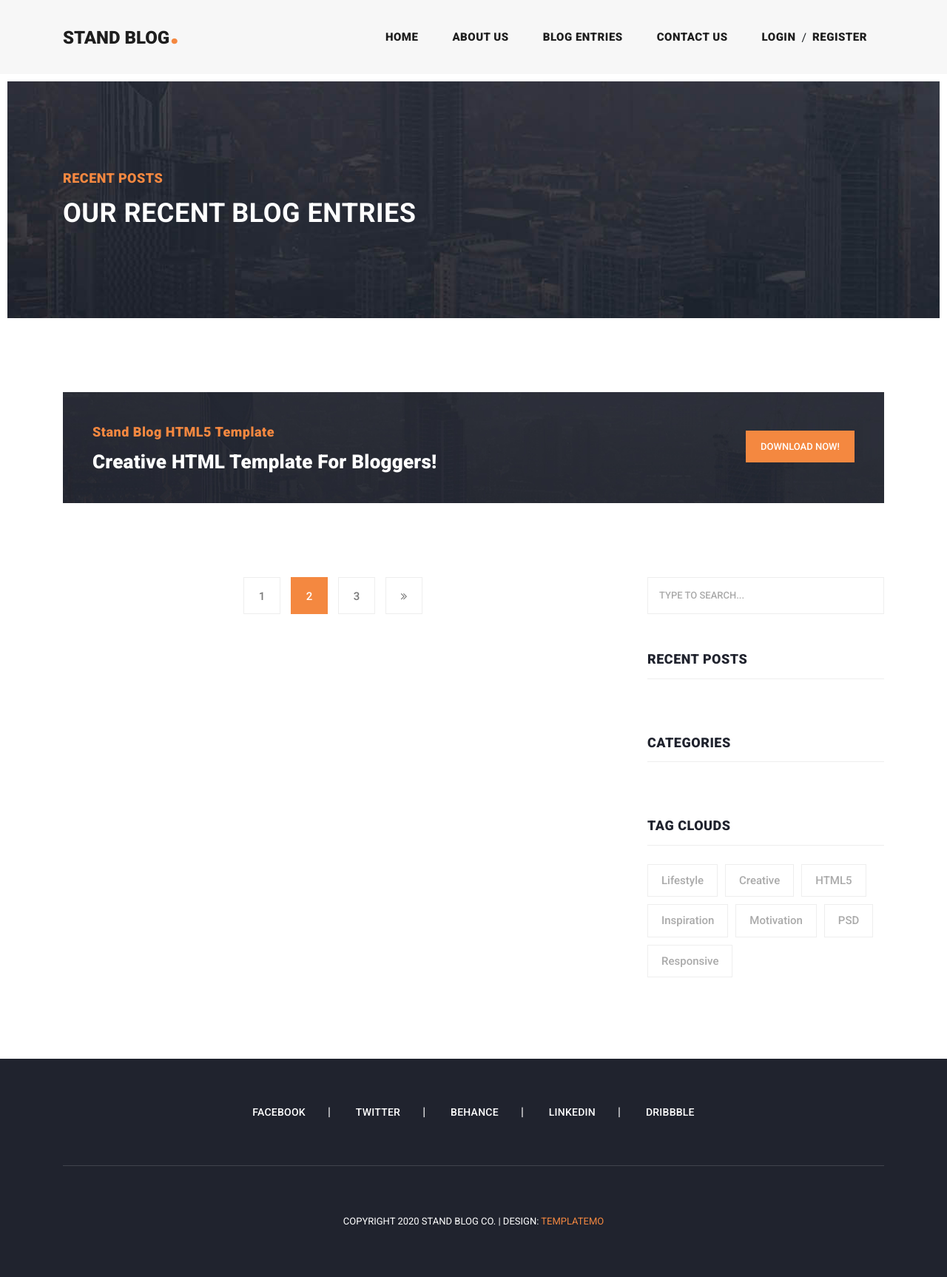
After one commit to arigeram1/standBlog, a Django app: template article_app/templates/article_app/category_detail.html in a window 1280 px wide. The commit adds this page. Shown: the whole page at 74% size. Run offline with Django 5.2, Linux system fonts and the light colour scheme; the template is opened without the code that fills it, so the values that code supplies are empty; some libraries are stand-ins or nearby versions.

Commit message:
fetch articles related with categories and define related name for relation fields in article model

```diff
--- a/article_app/models.py
+++ b/article_app/models.py
@@ -17,10 +17,9 @@
 
 class Article(models.Model):
 
+    category = models.ManyToManyField(Category , related_name='articles')
 
-    category = models.ManyToManyField(Category)
-
-    author = models.ForeignKey(User,on_delete=models.CASCADE)
+    author = models.ForeignKey(User,on_delete=models.CASCADE , related_name='articles')
 
     title = models.CharField(max_length=70)
 
--- /dev/null
+++ b/article_app/templates/article_app/category_detail.html
@@ -0,0 +1,103 @@
+{% extends 'base.html' %}
+{% load static %}
+
+{% block title %}
+	category detail
+{% endblock %}
+
+    {% block content %}
+    	<!-- Page Content -->
+    <!-- Banner Starts Here -->
+    <div class="heading-page header-text">
+      <section class="page-heading">
+        <div class="container">
+          <div class="row">
+            <div class="col-lg-12">
+              <div class="text-content">
+                <h4>Recent Posts</h4>
+                <h2>Our Recent Blog Entries</h2>
+              </div>
+            </div>
+          </div>
+        </div>
+      </section>
+    </div>
+
+    <!-- Banner Ends Here -->
+
+    <section class="call-to-action">
+      <div class="container">
+        <div class="row">
+          <div class="col-lg-12">
+            <div class="main-content">
+              <div class="row">
+                <div class="col-lg-8">
+                  <span>Stand Blog HTML5 Template</span>
+                  <h4>Creative HTML Template For Bloggers!</h4>
+                </div>
+                <div class="col-lg-4">
+                  <div class="main-button">
+                    <a href="https://templatemo.com/tm-551-stand-blog" target="_parent">Download Now!</a>
+                  </div>
+                </div>
+              </div>
+            </div>
+          </div>
+        </div>
+      </div>
+    </section>
+
+
+    <section class="blog-posts grid-system">
+      <div class="container">
+        <div class="row">
+          <div class="col-lg-8">
+            <div class="all-blog-posts">
+              <div class="row">
+                {% for article in articles %}
+                    <div class="col-lg-6">
+                  <div class="blog-post">
+                    <div class="blog-thumb">
+                      <img src="{{ article.image.url }}" alt="">
+                    </div>
+                    <div class="down-content">
+                      <span>{{ article.category.first.title }}</span>
+                      <a href="post-details.html"><h4>{{ article.title }}</h4></a>
+                      <ul class="post-info">
+                        <li><a href="#">{{ article.author }}</a></li>
+                        <li><a href="#">{{ article.created }}</a></li>
+                        <li><a href="#">12 Comments</a></li>
+                      </ul>
+                      <p>{{ article.body|slice:":120" }}</p>
+                      <div class="post-options">
+                        <div class="row">
+                          <div class="col-lg-12">
+                            <ul class="post-tags">
+                              <li><i class="fa fa-tags"></i></li>
+                              <li><a href="#">Best Templates</a>,</li>
+                              <li><a href="#">TemplateMo</a></li>
+                            </ul>
+                          </div>
+                        </div>
+                      </div>
+                    </div>
+                  </div>
+                </div>
+                  {% endfor %}
+                <div class="col-lg-12">
+                  <ul class="page-numbers">
+                    <li><a href="#">1</a></li>
+                    <li class="active"><a href="#">2</a></li>
+                    <li><a href="#">3</a></li>
+                    <li><a href="#"><i class="fa fa-angle-double-right"></i></a></li>
+                  </ul>
+                </div>
+              </div>
+            </div>
+          </div>
+          {% include 'include/sidebar.html' %}
+        </div>
+      </div>
+    </section>
+
+    {% endblock %}
--- a/article_app/urls.py
+++ b/article_app/urls.py
@@ -8,5 +8,6 @@
 
     path('detail/<slug:slug>',views.articleDetailView , name='detail'),
     path('list',views.articleListView, name='article_list'),
+    path('category/<int:pk>', views.articleByCatView , name='category_detail')
 
 ]
--- a/context_processors/context_processors.py
+++ b/context_processors/context_processors.py
@@ -1,10 +1,13 @@
 
 from article_app.models import Article
 
+from article_app.models import Category
 
 
 def recent_articles(request):
 
     recent_articles = Article.objects.all().order_by('-created')[:3]
 
-    return {'recent_articles':recent_articles}
+    categories = Category.objects.all()
+
+    return {'recent_articles':recent_articles,'categories':categories}
--- a/home_app/views.py
+++ b/home_app/views.py
@@ -8,4 +8,6 @@
 
     articles = Article.objects.all()
 
-    return render(request, 'home_app/home.html', context={'articles':articles})
+    recent = Article.objects.all().order_by('-created')[:3]
+
+    return render(request, 'home_app/home.html', context={'articles':articles , 'recent':recent})
--- a/templates/include/sidebar.html
+++ b/templates/include/sidebar.html
@@ -36,12 +36,9 @@
         </div>
         <div class="content">
           <ul>
-            <li><a href="#">- Nature Lifestyle</a></li>
-            <li><a href="#">- Awesome Layouts</a></li>
-            <li><a href="#">- Creative Ideas</a></li>
-            <li><a href="#">- Responsive Templates</a></li>
-            <li><a href="#">- HTML5 / CSS3 Templates</a></li>
-            <li><a href="#">- Creative &amp; Unique</a></li>
+            {% for category in categories %}
+                <li><a href="{% url "article_app:category_detail" category.id %}">- {{ category.title }}</a></li>
+            {% endfor %}
           </ul>
         </div>
       </div>
```
Also changed, not shown: article_app/views.py (+12 -1 lines), article_app/migrations/0007_alter_article_author_alter_article_category.py (added).
